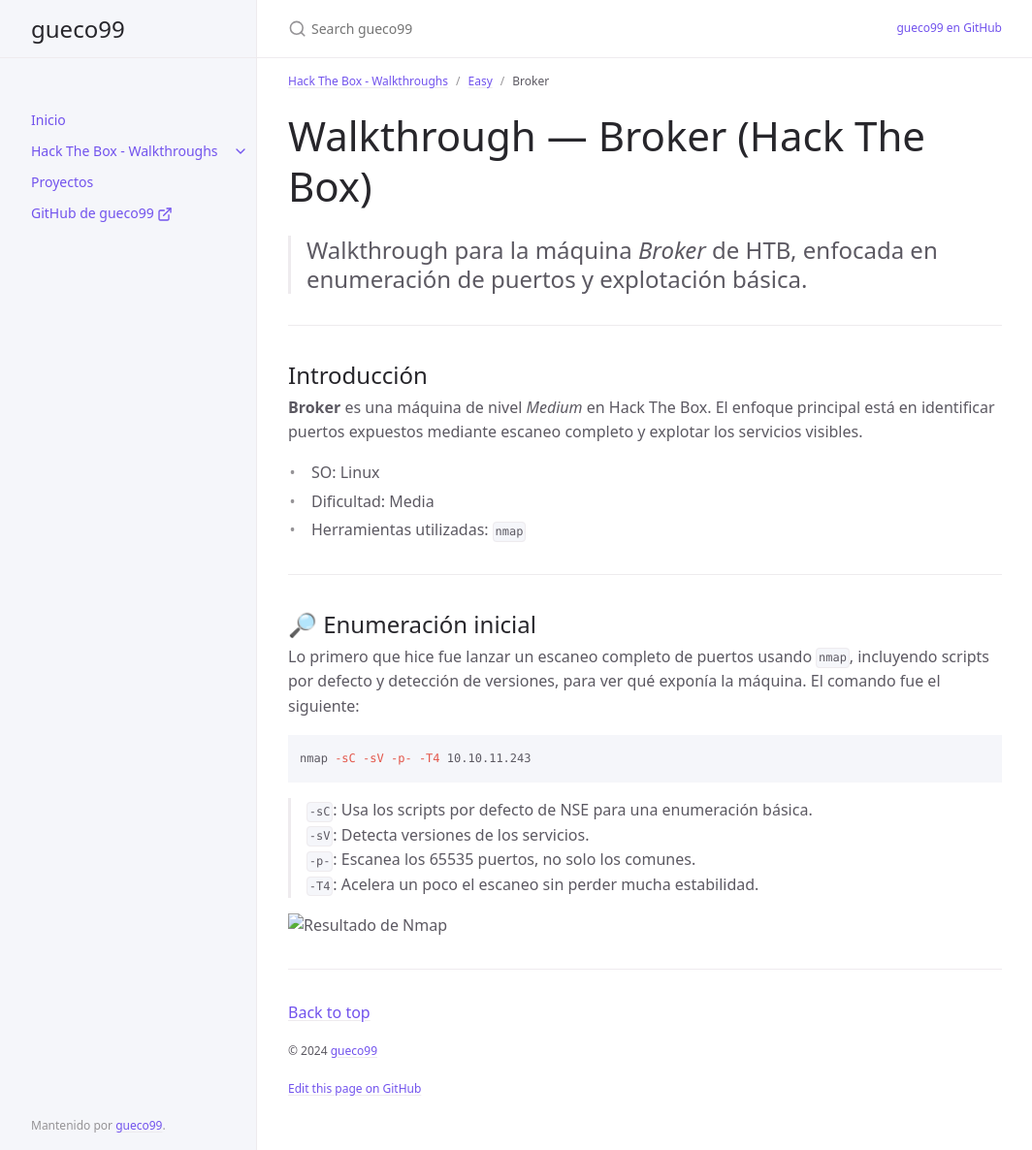
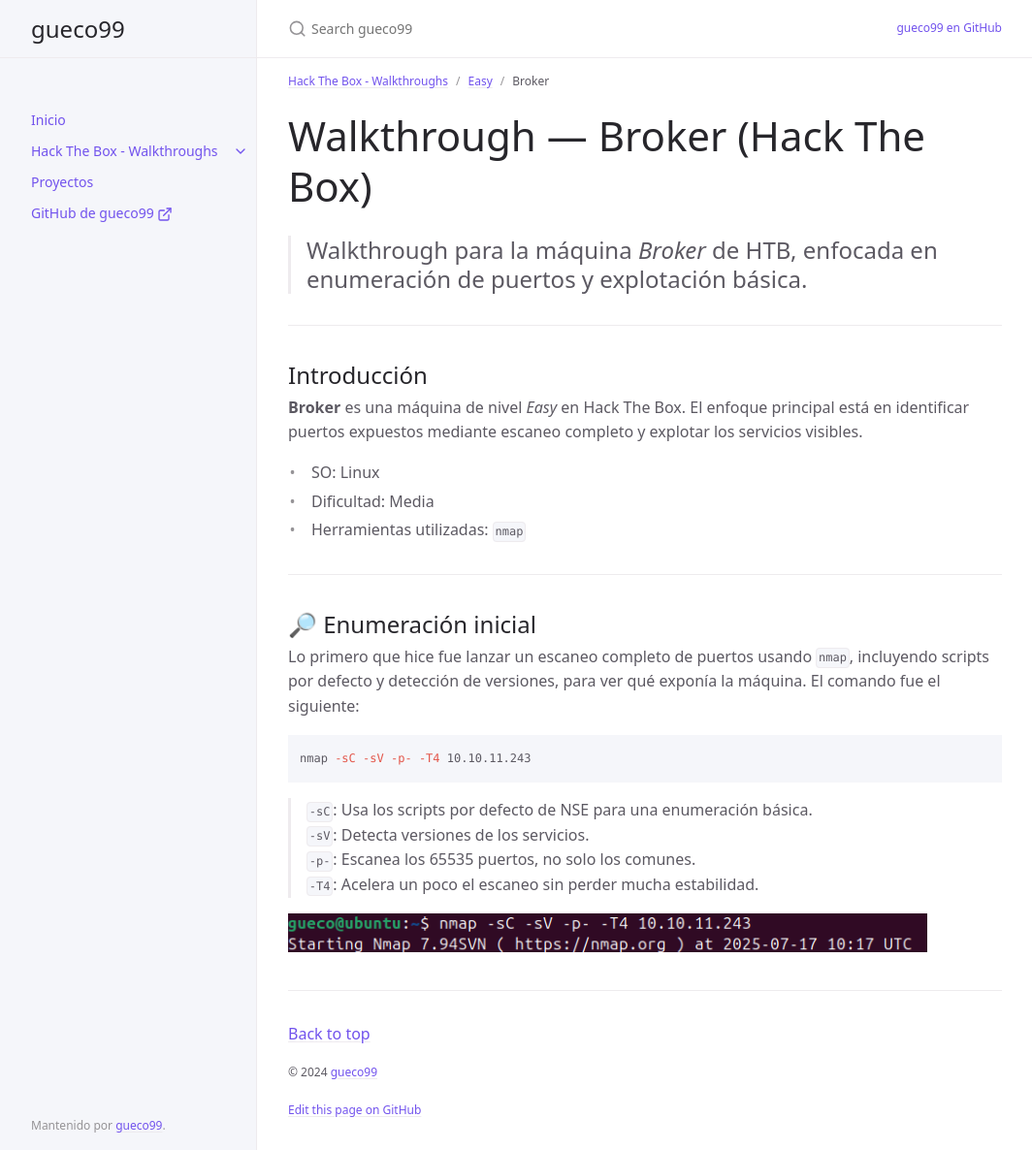
Before and after one commit to gueco99/gueco99.github.io, a Jekyll site: the page built from docs/htb_walkthroughs/easy/broker.md, in a window 1280 px wide and 1186 px high. Shown: the whole window at 97% size, without its empty margins (107-1171 px from the left). Built offline with Jekyll 4.4.1, drawn with Linux system fonts in a browser that asks for light colours; cached includes are drawn as plain includes.

Commit message:
brokerfotonmap

```diff
--- a/docs/htb_walkthroughs/easy/broker.md
+++ b/docs/htb_walkthroughs/easy/broker.md
@@ -14,7 +14,7 @@ nav_order: 1
 
 ## Introducción
 
-**Broker** es una máquina de nivel *Medium* en Hack The Box. El enfoque principal está en identificar puertos expuestos mediante escaneo completo y explotar los servicios visibles.
+**Broker** es una máquina de nivel *Easy* en Hack The Box. El enfoque principal está en identificar puertos expuestos mediante escaneo completo y explotar los servicios visibles.
 
 - SO: Linux
 - Dificultad: Media
@@ -35,4 +35,4 @@ nmap -sC -sV -p- -T4 10.10.11.243
 > `-p-`: Escanea los 65535 puertos, no solo los comunes.
 > `-T4`: Acelera un poco el escaneo sin perder mucha estabilidad.
 
-![Resultado de Nmap](../../assets/images/broker/01-nmap.png)
+![Resultado de Nmap](/assets/images/broker/01-nmap.png)
```
